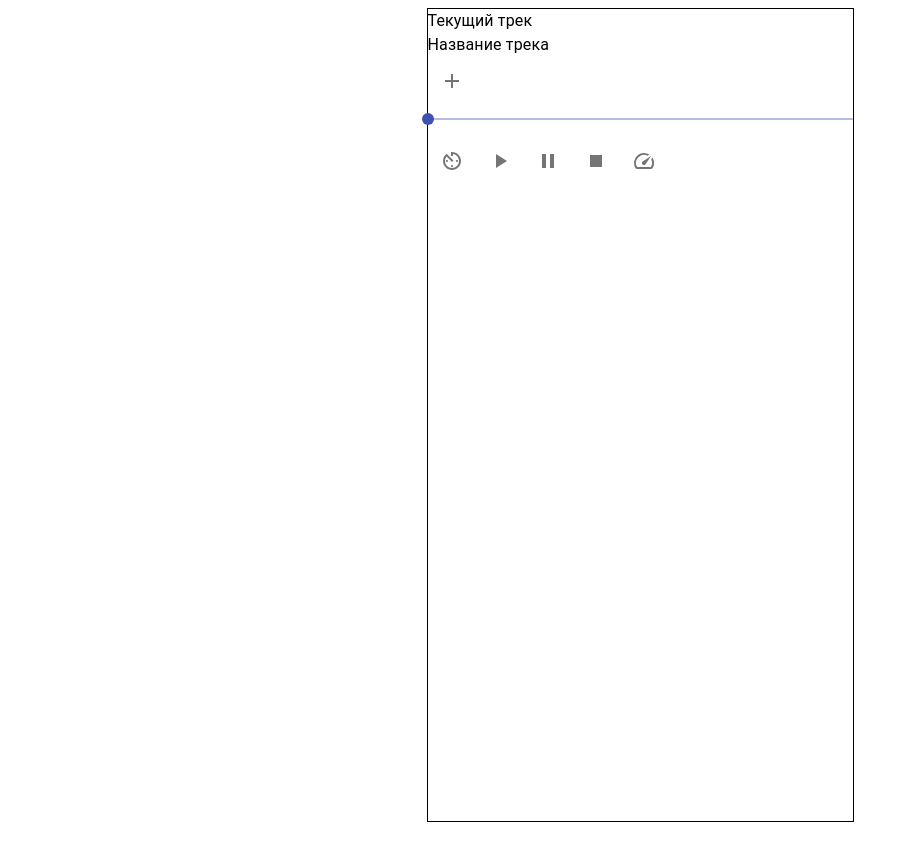
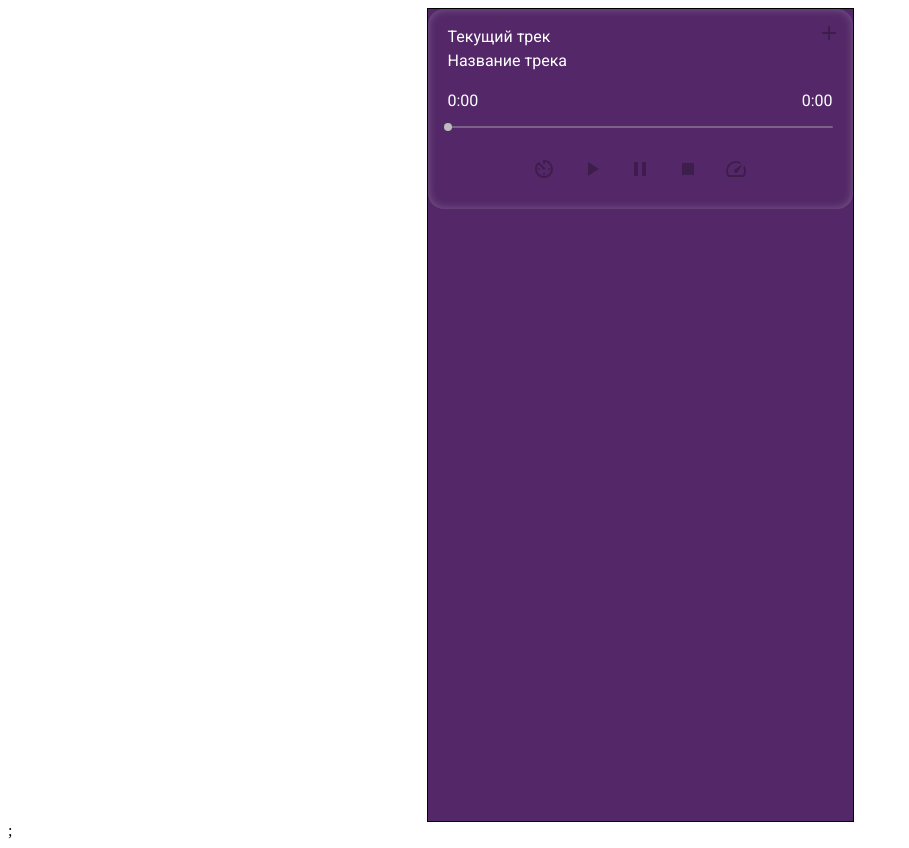
Before and after one commit to MikkyMeow/rmp, a React (Create React App) app: page / in a window 1280 px wide. Shown: the whole page, without its empty margins (0-909 px from the left). Built offline with nearby package versions, Linux system fonts and the light colour scheme.

Commit message:
added styles for controls component

```diff
--- a/public/index.html
+++ b/public/index.html
@@ -2,6 +2,11 @@
 <html lang="en">
   <head>
     <meta charset="utf-8" />
+    <link rel="preconnect" href="https://fonts.gstatic.com" />
+    <link
+      href="https://fonts.googleapis.com/css2?family=Roboto:wght@400;700&display=swap"
+      rel="stylesheet"
+    />
     <link rel="icon" href="%PUBLIC_URL%/favicon.ico" />
     <meta name="viewport" content="width=device-width, initial-scale=1" />
     <meta name="theme-color" content="#000000" />
@@ -10,34 +15,10 @@
       content="Web site created using create-react-app"
     />
     <link rel="apple-touch-icon" href="%PUBLIC_URL%/logo192.png" />
-    <!--
-      manifest.json provides metadata used when your web app is installed on a
-      user's mobile device or desktop. See https://developers.google.com/web/fundamentals/web-app-manifest/
-    -->
-    <link rel="manifest" href="%PUBLIC_URL%/manifest.json" />
-    <!--
-      Notice the use of %PUBLIC_URL% in the tags above.
-      It will be replaced with the URL of the `public` folder during the build.
-      Only files inside the `public` folder can be referenced from the HTML.
-
-      Unlike "/favicon.ico" or "favicon.ico", "%PUBLIC_URL%/favicon.ico" will
-      work correctly both with client-side routing and a non-root public URL.
-      Learn how to configure a non-root public URL by running `npm run build`.
-    -->
-    <title>React App</title>
+    <title>RMP</title>
   </head>
   <body>
     <noscript>You need to enable JavaScript to run this app.</noscript>
     <div id="root"></div>
-    <!--
-      This HTML file is a template.
-      If you open it directly in the browser, you will see an empty page.
-
-      You can add webfonts, meta tags, or analytics to this file.
-      The build step will place the bundled scripts into the <body> tag.
-
-      To begin the development, run `npm start` or `yarn start`.
-      To create a production bundle, use `npm run build` or `yarn build`.
-    -->
   </body>
 </html>
--- a/src/App.tsx
+++ b/src/App.tsx
@@ -1,8 +1,17 @@
+import { createMuiTheme, ThemeProvider } from '@material-ui/core';
+import { Layout } from 'components/Layout';
 import React from 'react';
-import { Layout } from './components/Layout/Layout';
 
-function App() {
-  return <Layout />;
-}
+import { themeOptions } from 'styles/themeOptions';
+
+export const theme = createMuiTheme(themeOptions);
+
+export const App = () => {
+  return (
+    <ThemeProvider theme={theme}>
+      <Layout />;
+    </ThemeProvider>
+  );
+};
 
 export default App;
--- a/src/components/Layout/Layout.tsx
+++ /dev/null
@@ -1,59 +0,0 @@
-import React from 'react';
-import { Box, Button, IconButton, Slider, Typography } from '@material-ui/core';
-import { makeStyles } from '@material-ui/styles';
-import {
-  Add,
-  AvTimer,
-  Pause,
-  PlayArrow,
-  Speed,
-  Stop,
-} from '@material-ui/icons';
-
-const useStyles = makeStyles((theme) => ({
-  root: {
-    margin: '0 auto',
-    width: 425,
-    height: 812,
-    border: '1px solid black',
-  },
-  button: {
-    width: 150,
-    height: 60,
-    backgroundColor: 'red',
-  },
-}));
-
-export const Layout = () => {
-  const classes = useStyles();
-
-  return (
-    <Box className={classes.root}>
-      <Box>
-        <Typography>Текущий трек</Typography>
-        <Typography>Название трека</Typography>
-        <IconButton>
-          <Add />
-        </IconButton>
-        <Slider></Slider>
-        <Box>
-          <IconButton>
-            <AvTimer />
-          </IconButton>
-          <IconButton>
-            <PlayArrow />
-          </IconButton>
-          <IconButton>
-            <Pause />
-          </IconButton>
-          <IconButton>
-            <Stop />
-          </IconButton>
-          <IconButton>
-            <Speed />
-          </IconButton>
-        </Box>
-      </Box>
-    </Box>
-  );
-};
--- /dev/null
+++ b/src/components/Layout/index.tsx
@@ -0,0 +1,23 @@
+import React from "react";
+import { Box, makeStyles } from "@material-ui/core";
+import { ControlPanel } from "../elements/ControlPanel";
+
+const useStyles = makeStyles(theme => ({
+  root: {
+    margin: "0 auto",
+    width: 425,
+    height: 812,
+    border: "1px solid black",
+    backgroundColor: theme.palette.primary.main,
+  },
+}));
+
+export const Layout = () => {
+  const classes = useStyles();
+
+  return (
+    <Box className={classes.root}>
+      <ControlPanel />
+    </Box>
+  );
+};
--- /dev/null
+++ b/src/components/elements/ControlPanel/index.tsx
@@ -0,0 +1,121 @@
+import React from 'react';
+import {
+  Box,
+  IconButton,
+  makeStyles,
+  Slider,
+  Tooltip,
+  Typography,
+} from '@material-ui/core';
+
+import {
+  Add,
+  AvTimer,
+  Pause,
+  PlayArrow,
+  Speed,
+  Stop,
+} from '@material-ui/icons';
+
+const useStyles = makeStyles(theme => ({
+  root: {
+    position: 'relative',
+    backgroundColor: theme.palette.primary.main,
+    padding: theme.spacing(16, 20),
+    borderRadius: theme.spacing(16),
+    boxShadow: 'inset 0px 0px 8px rgb(215 215 215 / 30%)',
+  },
+  iconButton: {
+    color: theme.palette.text.primary,
+    '&:hover': {
+      backgroundColor: `${theme.palette.text.primary}11`,
+    },
+  },
+  addPointButton: {
+    position: 'absolute',
+    top: 0,
+    right: 0,
+  },
+  currentPos: {
+    color: theme.palette.primary.main,
+    backgroundColor: theme.palette.secondary.main,
+  },
+  gutterBottom: {
+    marginBottom: theme.spacing(16),
+  },
+}));
+
+interface IValueLabelComponentProps {
+  children: React.ReactElement;
+  open: boolean;
+  value: number;
+}
+
+export const ControlPanel = () => {
+  const classes = useStyles();
+
+  function ValueLabelComponent(props: IValueLabelComponentProps) {
+    const { children, open, value } = props;
+
+    return (
+      <Tooltip
+        classes={{ tooltip: classes.currentPos }}
+        open={open}
+        enterTouchDelay={0}
+        placement='top'
+        title={value}
+      >
+        {children}
+      </Tooltip>
+    );
+  }
+
+  return (
+    <Box className={classes.root}>
+      <Typography color='textPrimary'>Текущий трек</Typography>
+      <Typography
+        color='textPrimary'
+        classes={{ gutterBottom: classes.gutterBottom }}
+        gutterBottom
+      >
+        Название трека
+      </Typography>
+      <IconButton
+        className={classes.iconButton}
+        classes={{ root: classes.addPointButton }}
+        disabled
+      >
+        <Add />
+      </IconButton>
+      <Box>
+        <Box display='flex' justifyContent='space-between'>
+          <Typography color='textPrimary'>0:00</Typography>
+          <Typography color='textPrimary'>0:00</Typography>
+        </Box>
+        <Slider
+          color='secondary'
+          defaultValue={0}
+          ValueLabelComponent={ValueLabelComponent}
+          disabled
+        />
+      </Box>
+      <Box textAlign='center'>
+        <IconButton className={classes.iconButton} disabled>
+          <AvTimer />
+        </IconButton>
+        <IconButton className={classes.iconButton} disabled>
+          <PlayArrow />
+        </IconButton>
+        <IconButton className={classes.iconButton} disabled>
+          <Pause />
+        </IconButton>
+        <IconButton className={classes.iconButton} disabled>
+          <Stop />
+        </IconButton>
+        <IconButton className={classes.iconButton} disabled>
+          <Speed />
+        </IconButton>
+      </Box>
+    </Box>
+  );
+};
--- a/src/styles/themeOptions.ts
+++ b/src/styles/themeOptions.ts
@@ -1,14 +1,14 @@
 export const themeOptions = {
   palette: {
     primary: {
-      light: '#6cd2ff',
-      main: '#1DA1F2',
-      dark: '#0073bf',
+      light: '#825396',
+      main: '#542868',
+      dark: '#28003d',
     },
     secondary: {
-      light: '#ffffff',
-      main: '#274A9D',
-      dark: '#000000',
+      light: '#deccdb',
+      main: '#deccdb',
+      dark: '#ac9ba9',
     },
     error: {
       main: '#EB7070',
@@ -23,9 +23,9 @@ export const themeOptions = {
       main: '#499C47',
     },
     text: {
-      primary: '#000',
-      secondary: '#5B7082',
-      disabled: '#000',
+      primary: '#ffffff',
+      secondary: '#000000',
+      disabled: '#5B7082',
     },
     link: {
       default: '#6A93D1',
@@ -34,26 +34,9 @@ export const themeOptions = {
       disabled: '#CFD8E8',
     },
   },
+  spacing: 1,
   shape: {
     borderRadius: 8,
-  },
-  overrides: {
-    MuiButton: {
-      root: {
-        height: 40,
-        borderRadius: 40,
-        fontWeight: 600,
-      },
-      containedPrimary: {
-        backgroundColor: '#1DA1F2',
-        color: '#ffffff',
-      },
-    },
-  },
-  props: {
-    MuiButtonBase: {
-      disableRipple: true,
-    },
   },
   typography: {
     fontFamily: 'Roboto, sans-serif',
```
Also changed, not shown: src/index.tsx (+4 -4 lines), tsconfig.json (+4 -9 lines), 1 other file (tests, documents, lock files or other folders).
